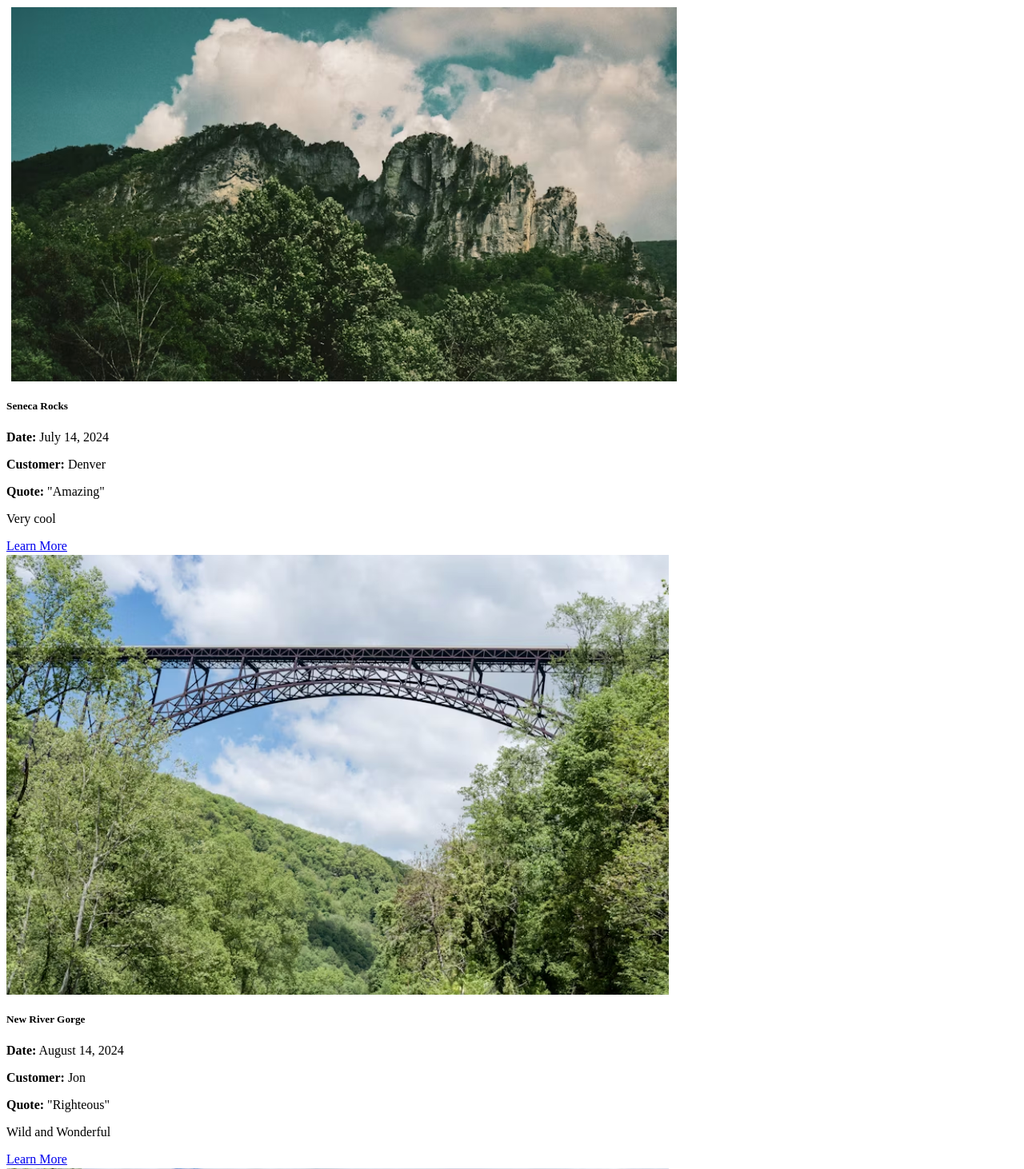
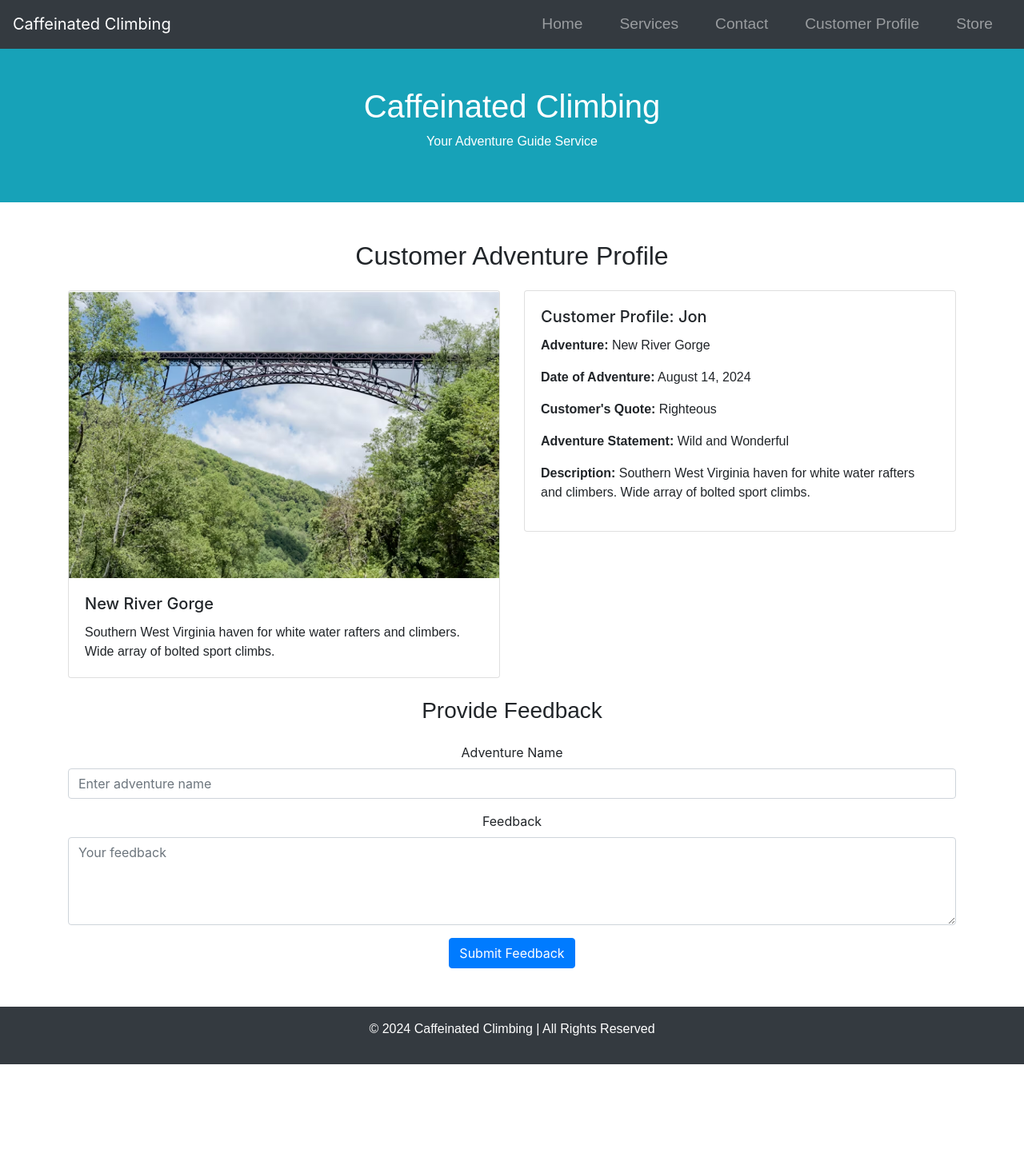
Before and after one commit to jctmcclain/elijahwright-CC.github.io, a plain HTML site: page customer-profile.html in a window 1280 px wide. Shown: the top 1462 px of the page at 80% size. After the commit the page ends 1331 px from the top, so only its background shows below. Drawn offline with nearby package versions, Linux system fonts and the light colour scheme; files that its build step writes are made by us from their sources.

Commit message:
Update customer-profile.html

```diff
--- a/customer-profile.html
+++ b/customer-profile.html
@@ -1,74 +1,100 @@
-<!-- Customer Cards Section -->
-<div class="container my-5">
-    <div id="customer-cards" class="row">
-        <!-- Customer profile card will be dynamically populated here -->
+<!DOCTYPE html>
+<html lang="en">
+<head>
+    <meta charset="UTF-8">
+    <meta name="viewport" content="width=device-width, initial-scale=1.0">
+    <meta http-equiv="X-UA-Compatible" content="ie=edge">
+    <title>Customer Profile | Caffeinated Climbing</title>
+    <link rel="stylesheet" href="stylesheets/mysite.css">
+    <link href="https://cdn.jsdelivr.net/npm/bootstrap@4.5.2/dist/css/bootstrap.min.css" rel="stylesheet">
+</head>
+<body>
+
+<!-- Navigation Bar -->
+<nav class="navbar navbar-expand-lg navbar-dark bg-dark">
+    <a class="navbar-brand" href="#">Caffeinated Climbing</a>
+    <button class="navbar-toggler" type="button" data-toggle="collapse" data-target="#navbarNav" aria-controls="navbarNav" aria-expanded="false" aria-label="Toggle navigation">
+        <span class="navbar-toggler-icon"></span>
+    </button>
+    <div class="collapse navbar-collapse" id="navbarNav">
+        <ul class="navbar-nav ml-auto">
+            <li class="nav-item">
+                <a class="nav-link" href="index.html">Home</a>
+            </li>
+            <li class="nav-item">
+                <a class="nav-link" href="services.html">Services</a>
+            </li>
+            <li class="nav-item">
+                <a class="nav-link" href="contact.html">Contact</a>
+            </li>
+            <li class="nav-item">
+                <a class="nav-link" href="customer-profile.html">Customer Profile</a>
+            </li>
+            <li class="nav-item">
+                <a class="nav-link" href="store.html">Store</a>
+            </li>
+        </ul>
     </div>
+</nav>
+
+<!-- Hero Section -->
+<div class="hero-section text-center py-5 bg-info text-white">
+    <h1>Caffeinated Climbing</h1>
+    <p>Your Adventure Guide Service</p>
 </div>
 
-<script>
-// JSON Data for Customer Profile
-const customerProfiles = [
-    {
-        "adventurename": "Seneca Rocks",
-        "adventuredate": "July 14, 2024",
-        "adventurephoto": "seneca.png",
-        "customername": "Denver",
-        "customerquote": "Amazing",
-        "excurstionstmt": "Very cool",
-        "descriptionfile": "Seneca Rocks provides climbers a wide array of sport and traditional climbs."
-    },
-    {
-   "adventurename": "New River Gorge",
-   "adventuredate": "August 14, 2024",
-   "adventurephoto": "newriver.png",  // The image for New River Gorge is newriver.png
-   "customername": "Jon",
-   "customerquote": "Righteous",
-   "excurstionstmt": "Wild and Wonderful",
-   "descriptionfile": "Southern West Virginia haven for white water rafters and climbers. Wide array of bolted sport climbs."
-   },
-    {
-        "adventurename": "New River Gorge",
-        "adventuredate": "August 14, 2024",
-        "adventurephoto": "newriver.png", // Ensure the image file name is correct
-        "customername": "Jon",
-        "customerquote": "Righteous",
-        "excurstionstmt": "Wild and Wonderful",
-        "descriptionfile": "Southern West Virginia haven for white water rafters and climbers. Wide array of bolted sport climbs."
-    },
-    {
-        "adventurename": "Shawangunk",
-        "adventuredate": "September 14, 2024",
-        "adventurephoto": "gunks.png",
-        "customername": "Frank",
-        "customerquote": "Whoa",
-        "excurstionstmt": "Epic trip",
-        "descriptionfile": "Finest climbing in southern New York. Enjoy the New Paltz area - history and local shops."
-    }
-];
+<!-- Adventure Information Section -->
+<div class="container my-5">
+    <h2 class="text-center mb-4">Customer Adventure Profile</h2>
 
-// Function to dynamically display customer profiles
-function loadCustomerProfiles() {
-    const container = document.getElementById("customer-cards");
-    customerProfiles.forEach(profile => {
-        const card = document.createElement("div");
-        card.classList.add("col-md-4");
-        card.innerHTML = `
+    <div class="row">
+        <!-- Adventure Image and Info -->
+        <div class="col-md-6">
             <div class="card">
-                <img src="${profile.adventurephoto}" class="card-img-top" alt="${profile.adventurename}">
+                <img src="newriver.png" class="card-img-top" alt="New River Gorge">
                 <div class="card-body">
-                    <h5 class="card-title">${profile.adventurename}</h5>
-                    <p class="card-text"><strong>Date:</strong> ${profile.adventuredate}</p>
-                    <p class="card-text"><strong>Customer:</strong> ${profile.customername}</p>
-                    <p class="card-text"><strong>Quote:</strong> "${profile.customerquote}"</p>
-                    <p class="card-text">${profile.excurstionstmt}</p>
-                    <a href="#" class="btn btn-primary">Learn More</a>
+                    <h5 class="card-title">New River Gorge</h5>
+                    <p class="card-text">Southern West Virginia haven for white water rafters and climbers. Wide array of bolted sport climbs.</p>
                 </div>
             </div>
-        `;
-        container.appendChild(card);
-    });
-}
+        </div>
 
-// Call the function to load the profiles on page load
-window.onload = loadCustomerProfiles;
-</script>
+        <!-- Customer Info -->
+        <div class="col-md-6">
+            <div class="card">
+                <div class="card-body">
+                    <h5 class="card-title">Customer Profile: Jon</h5>
+                    <p><strong>Adventure:</strong> New River Gorge</p>
+                    <p><strong>Date of Adventure:</strong> August 14, 2024</p>
+                    <p><strong>Customer's Quote:</strong> Righteous</p>
+                    <p><strong>Adventure Statement:</strong> Wild and Wonderful</p>
+                    <p><strong>Description:</strong> Southern West Virginia haven for white water rafters and climbers. Wide array of bolted sport climbs.</p>
+                </div>
+            </div>
+        </div>
+    </div>
+
+    <!-- Feedback Form -->
+    <h3 class="my-4 text-center">Provide Feedback</h3>
+    <form id="feedback-form" class="text-center">
+        <div class="form-group">
+            <label for="adventure-name">Adventure Name</label>
+            <input type="text" class="form-control" id="adventure-name" placeholder="Enter adventure name" required>
+        </div>
+        <div class="form-group">
+            <label for="feedback">Feedback</label>
+            <textarea class="form-control" id="feedback" rows="4" placeholder="Your feedback" required></textarea>
+        </div>
+        <button type="submit" class="btn btn-primary">Submit Feedback</button>
+    </form>
+</div>
+
+<!-- Footer Section -->
+<footer class="bg-dark text-white text-center py-3">
+    <p>&copy; 2024 Caffeinated Climbing | All Rights Reserved</p>
+</footer>
+
+<script src="https://code.jquery.com/jquery-3.5.1.slim.min.js"></script>
+<script src="https://cdn.jsdelivr.net/npm/bootstrap@4.5.2/dist/js/bootstrap.bundle.min.js"></script>
+</body>
+</html>
```
